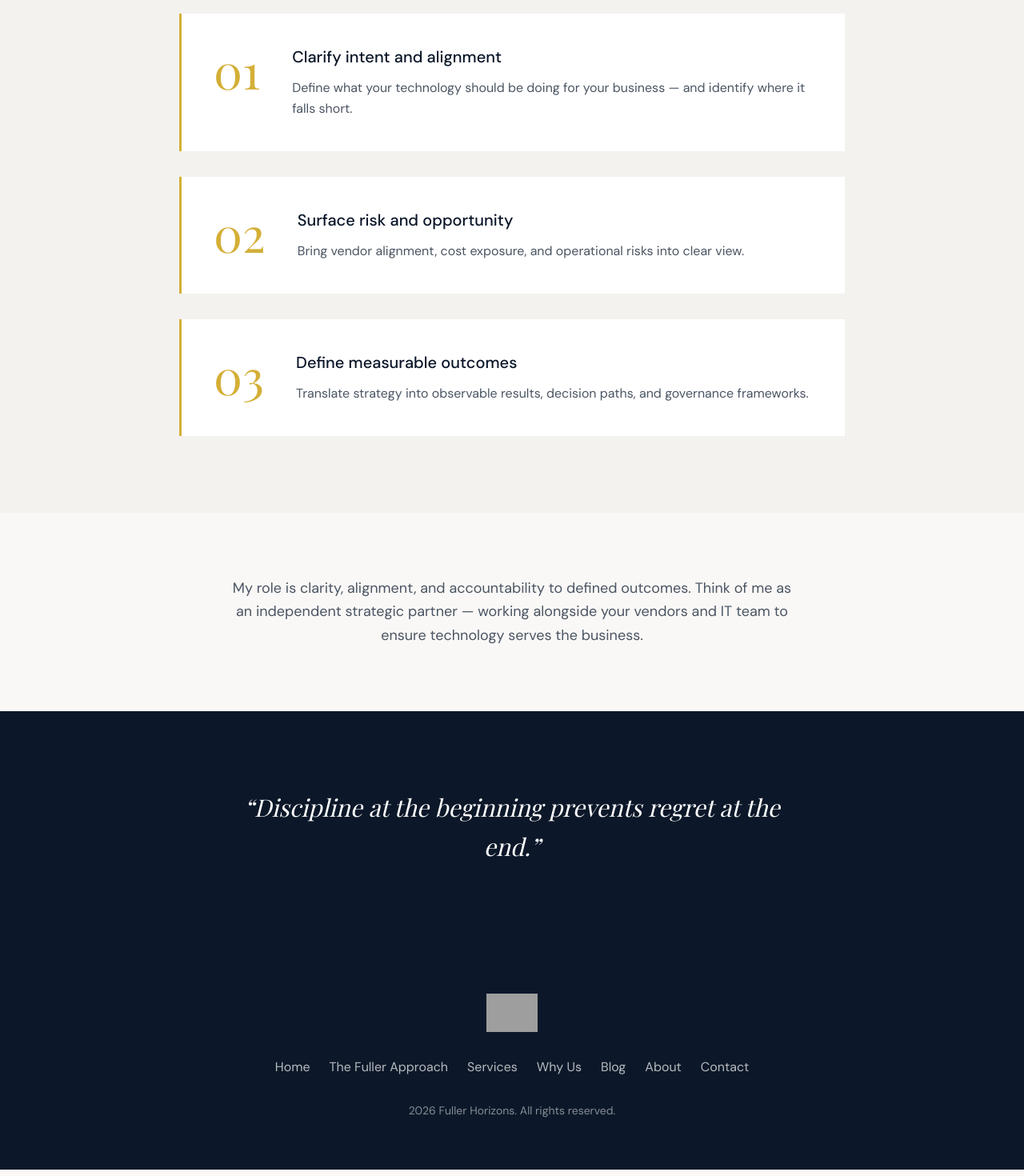
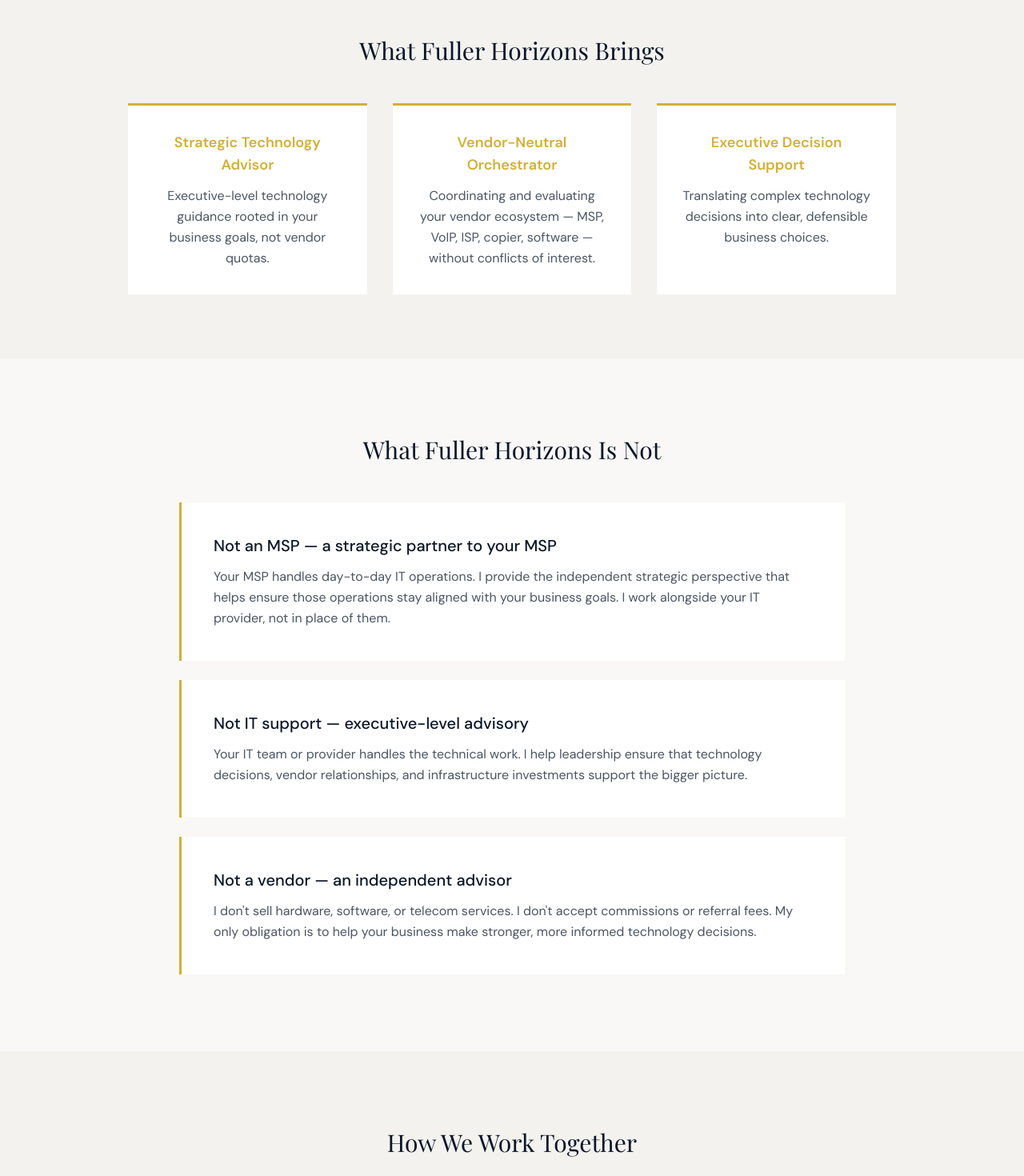
Before and after one commit to Fuller-Horizons/FH-Website, a Next.js app: page /the-fuller-approach in a window 1280 px wide. Shown: the part 460-1930 px from the top of the page at 80% size. Built offline with nearby package versions, Linux system fonts and the light colour scheme; grey boxes are pictures that could not be loaded.

Commit message:
feat: merge "The Fuller Approach" and "Why Fuller Horizons" pages
Combine content into one page and update navigation and footer

Co-authored-by: Fuller Horizons <259074671+Fuller-Horizons@users.noreply.github.com>

```diff
--- a/app/the-fuller-approach/page.tsx
+++ b/app/the-fuller-approach/page.tsx
@@ -1,11 +1,12 @@
 import type { Metadata } from "next"
+import Link from "next/link"
 import { Navigation } from "@/components/navigation"
 import { Footer } from "@/components/footer"
 
 export const metadata: Metadata = {
   title: "The Fuller Approach | Fuller Horizons",
   description:
-    "Great technology providers deserve a strategic partner who helps connect their work to your business goals. Fuller Horizons provides the independent perspective that strengthens alignment between leadership, vendors, and IT.",
+    "Strategic technology advisory that helps business leaders navigate vendor relationships, technology decisions, and IT alignment — without conflicts of interest.",
 }
 
 const steps = [
@@ -26,6 +27,42 @@ const steps = [
   },
 ]
 
+const differentiators = [
+  {
+    title: "Not an MSP — a strategic partner to your MSP",
+    description:
+      "Your MSP handles day-to-day IT operations. I provide the independent strategic perspective that helps ensure those operations stay aligned with your business goals. I work alongside your IT provider, not in place of them.",
+  },
+  {
+    title: "Not IT support — executive-level advisory",
+    description:
+      "Your IT team or provider handles the technical work. I help leadership ensure that technology decisions, vendor relationships, and infrastructure investments support the bigger picture.",
+  },
+  {
+    title: "Not a vendor — an independent advisor",
+    description:
+      "I don't sell hardware, software, or telecom services. I don't accept commissions or referral fees. My only obligation is to help your business make stronger, more informed technology decisions.",
+  },
+]
+
+const capabilities = [
+  {
+    heading: "Strategic Technology Advisor",
+    description:
+      "Executive-level technology guidance rooted in your business goals, not vendor quotas.",
+  },
+  {
+    heading: "Vendor-Neutral Orchestrator",
+    description:
+      "Coordinating and evaluating your vendor ecosystem — MSP, VoIP, ISP, copier, software — without conflicts of interest.",
+  },
+  {
+    heading: "Executive Decision Support",
+    description:
+      "Translating complex technology decisions into clear, defensible business choices.",
+  },
+]
+
 export default function TheFullerApproachPage() {
   return (
     <div className="flex min-h-screen flex-col scroll-smooth">
@@ -37,15 +74,66 @@ export default function TheFullerApproachPage() {
             <h1 className="font-serif text-4xl lg:text-5xl font-normal tracking-tight text-[#0A1628] text-center text-balance">
               The Fuller Approach
             </h1>
-            <p className="mt-8 text-lg text-[#4B5563] leading-relaxed text-center">
+            <p className="mt-6 text-xl text-[#D4AF37] font-medium text-center">
+              Not an MSP. Not a Consultant. A Strategic Technology Advisor.
+            </p>
+            <p className="mt-6 text-lg text-[#4B5563] leading-relaxed text-center">
               Great technology providers deserve a strategic partner who helps connect their work to your business goals. Fuller Horizons provides the independent perspective that strengthens alignment between leadership, vendors, and IT — so everyone moves forward together.
             </p>
+          </div>
+        </section>
+
+        {/* What Fuller Horizons Is Section */}
+        <section className="bg-[#F3F2EF] py-16 lg:py-20">
+          <div className="mx-auto max-w-5xl px-6 lg:px-8">
+            <h2 className="text-3xl font-serif text-[#0A1628] text-center mb-12">
+              What Fuller Horizons Brings
+            </h2>
+            <div className="grid gap-8 lg:grid-cols-3">
+              {capabilities.map((item) => (
+                <div key={item.heading} className="bg-white p-8 text-center border-t-[3px] border-[#D4AF37]">
+                  <h3 className="text-lg font-semibold text-[#D4AF37]">
+                    {item.heading}
+                  </h3>
+                  <p className="mt-3 text-[#4B5563] leading-relaxed">
+                    {item.description}
+                  </p>
+                </div>
+              ))}
+            </div>
+          </div>
+        </section>
+
+        {/* How We're Different Section */}
+        <section className="bg-[#F9F8F6] py-16 lg:py-24">
+          <div className="mx-auto max-w-4xl px-6 lg:px-8">
+            <h2 className="text-3xl font-serif text-[#0A1628] text-center mb-12">
+              What Fuller Horizons Is Not
+            </h2>
+            <div className="space-y-6">
+              {differentiators.map((item) => (
+                <div
+                  key={item.title}
+                  className="bg-white border-l-[3px] border-[#D4AF37] p-8 lg:p-10"
+                >
+                  <h3 className="text-xl font-medium text-[#0A1628]">
+                    {item.title}
+                  </h3>
+                  <p className="mt-3 text-[#4B5563] leading-relaxed">
+                    {item.description}
+                  </p>
+                </div>
+              ))}
+            </div>
           </div>
         </section>
 
         {/* Steps Section */}
         <section className="bg-[#F3F2EF] py-16 lg:py-24">
           <div className="mx-auto max-w-4xl px-6 lg:px-8">
+            <h2 className="text-3xl font-serif text-[#0A1628] text-center mb-12">
+              How We Work Together
+            </h2>
             <div className="space-y-8">
               {steps.map((step) => (
                 <div key={step.number} className="bg-white p-8 lg:p-10 flex flex-col lg:flex-row lg:items-start gap-6 lg:gap-10 border-l-[3px] border-[#D4AF37]">
@@ -53,9 +141,9 @@ export default function TheFullerApproachPage() {
                     {step.number}
                   </span>
                   <div className="flex-1">
-                    <h2 className="text-xl font-medium text-[#0A1628]">
+                    <h3 className="text-xl font-medium text-[#0A1628]">
                       {step.title}
-                    </h2>
+                    </h3>
                     <p className="mt-3 text-[#4B5563] leading-relaxed">
                       {step.description}
                     </p>
@@ -66,23 +154,50 @@ export default function TheFullerApproachPage() {
           </div>
         </section>
 
-        {/* Boundaries Section */}
+        {/* Role Clarity Section */}
         <section className="bg-[#F9F8F6] py-16 lg:py-20">
           <div className="mx-auto max-w-3xl px-6 lg:px-8 text-center">
-            <p className="text-lg text-[#4B5563] leading-relaxed">
+            <h2 className="text-2xl font-serif text-[#0A1628] mb-6">
+              The Scope of My Role
+            </h2>
+            <p className="text-lg text-[#4B5563] leading-relaxed mb-6">
               My role is clarity, alignment, and accountability to defined outcomes. Think of me as an independent strategic partner — working alongside your vendors and IT team to ensure technology serves the business.
+            </p>
+            <p className="text-base text-[#4B5563] leading-relaxed">
+              Fuller Horizons operates as an independent advisory firm. I do not manage IT systems, hold administrative credentials, implement technical changes, or resell vendor services. When technical discovery is needed, it is performed by client-approved specialists.
             </p>
           </div>
         </section>
 
-        {/* Quote Section */}
+        {/* Market Context Section */}
         <section className="bg-[#0C1829] py-16 lg:py-24">
           <div className="mx-auto max-w-3xl px-6 lg:px-8 text-center">
+            <p className="text-lg text-white leading-relaxed mb-8">
+              Long Island has a strong ecosystem of IT service providers. Fuller Horizons exists to help business owners navigate that ecosystem with clarity — ensuring that every technology relationship, investment, and decision supports the business it was meant to serve.
+            </p>
             <blockquote>
-              <p className="font-serif text-2xl lg:text-3xl text-white italic leading-relaxed">
-                &ldquo;Discipline at the beginning prevents regret at the end.&rdquo;
+              <p className="font-serif text-2xl lg:text-3xl text-[#D4AF37] italic leading-relaxed">
+                "Discipline at the beginning prevents regret at the end."
               </p>
             </blockquote>
+          </div>
+        </section>
+
+        {/* CTA Section */}
+        <section className="bg-[#F9F8F6] py-16 lg:py-24">
+          <div className="mx-auto max-w-3xl px-6 lg:px-8 text-center">
+            <h2 className="text-2xl sm:text-3xl lg:text-4xl font-bold tracking-tight text-[#0A1628] mb-6">
+              Ready for an independent perspective?
+            </h2>
+            <p className="text-lg text-[#4B5563] leading-relaxed mb-10">
+              A confidential conversation is the first step toward strategic clarity.
+            </p>
+            <Link
+              href="/contact"
+              className="inline-block bg-[#D4AF37] text-[#0C1829] font-semibold px-8 py-4 rounded-lg hover:bg-[#F59E0B] transition-all text-lg"
+            >
+              Request a Strategic Assessment
+            </Link>
           </div>
         </section>
       </main>
--- a/components/footer.tsx
+++ b/components/footer.tsx
@@ -5,7 +5,6 @@ const footerLinks = [
   { href: "/", label: "Home" },
   { href: "/the-fuller-approach", label: "The Fuller Approach" },
   { href: "/services", label: "Services" },
-  { href: "/why-fuller-horizons", label: "Why Us" },
   { href: "/blog", label: "Blog" },
   { href: "/about", label: "About" },
   { href: "/contact", label: "Contact" },
--- a/components/navigation.tsx
+++ b/components/navigation.tsx
@@ -9,7 +9,6 @@ const navLinks = [
   { href: "/", label: "Home" },
   { href: "/the-fuller-approach", label: "The Fuller Approach" },
   { href: "/services", label: "Services" },
-  { href: "/why-fuller-horizons", label: "Why Us" },
   { href: "/blog", label: "Blog" },
   { href: "/about", label: "About" },
   { href: "/contact", label: "Contact" },
```
